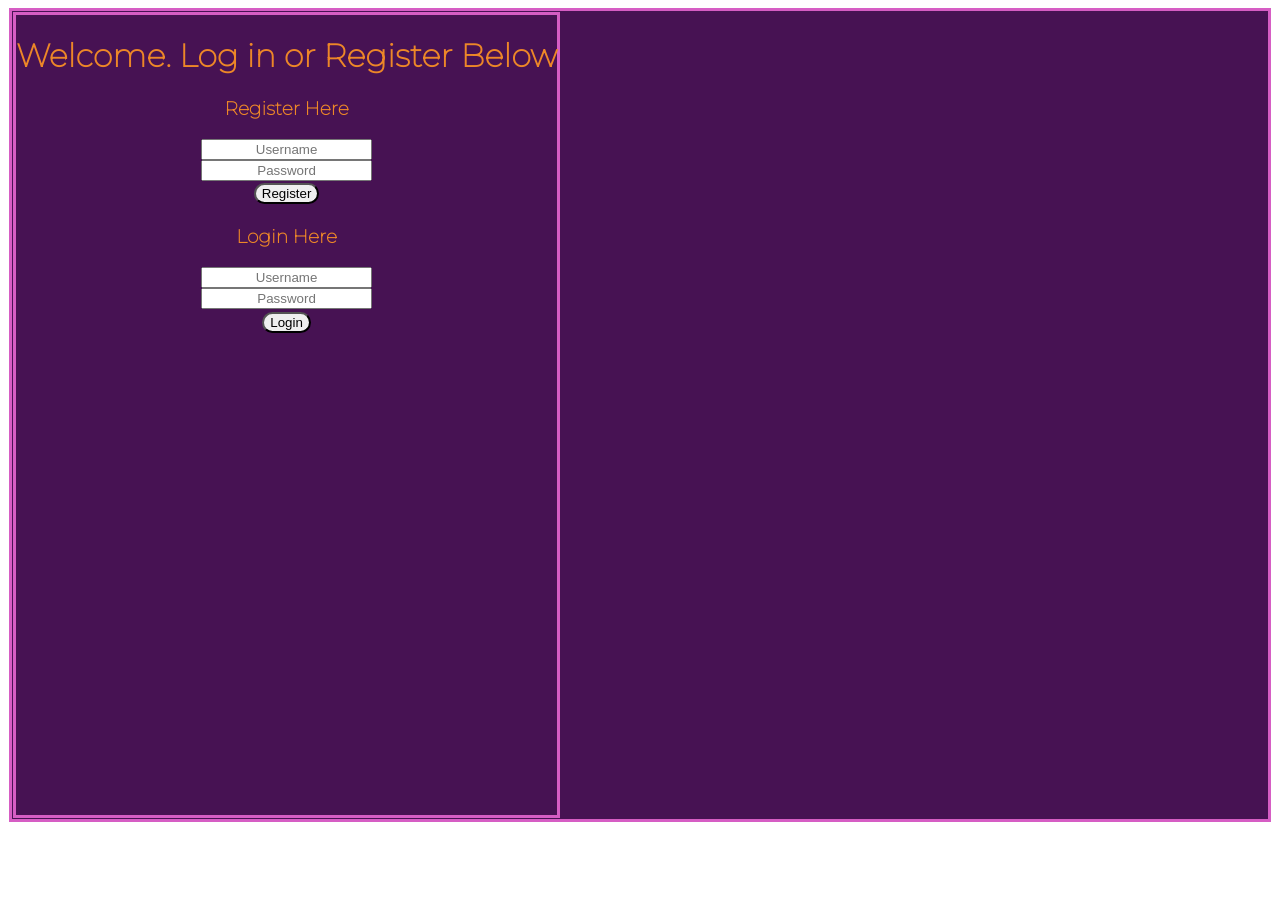
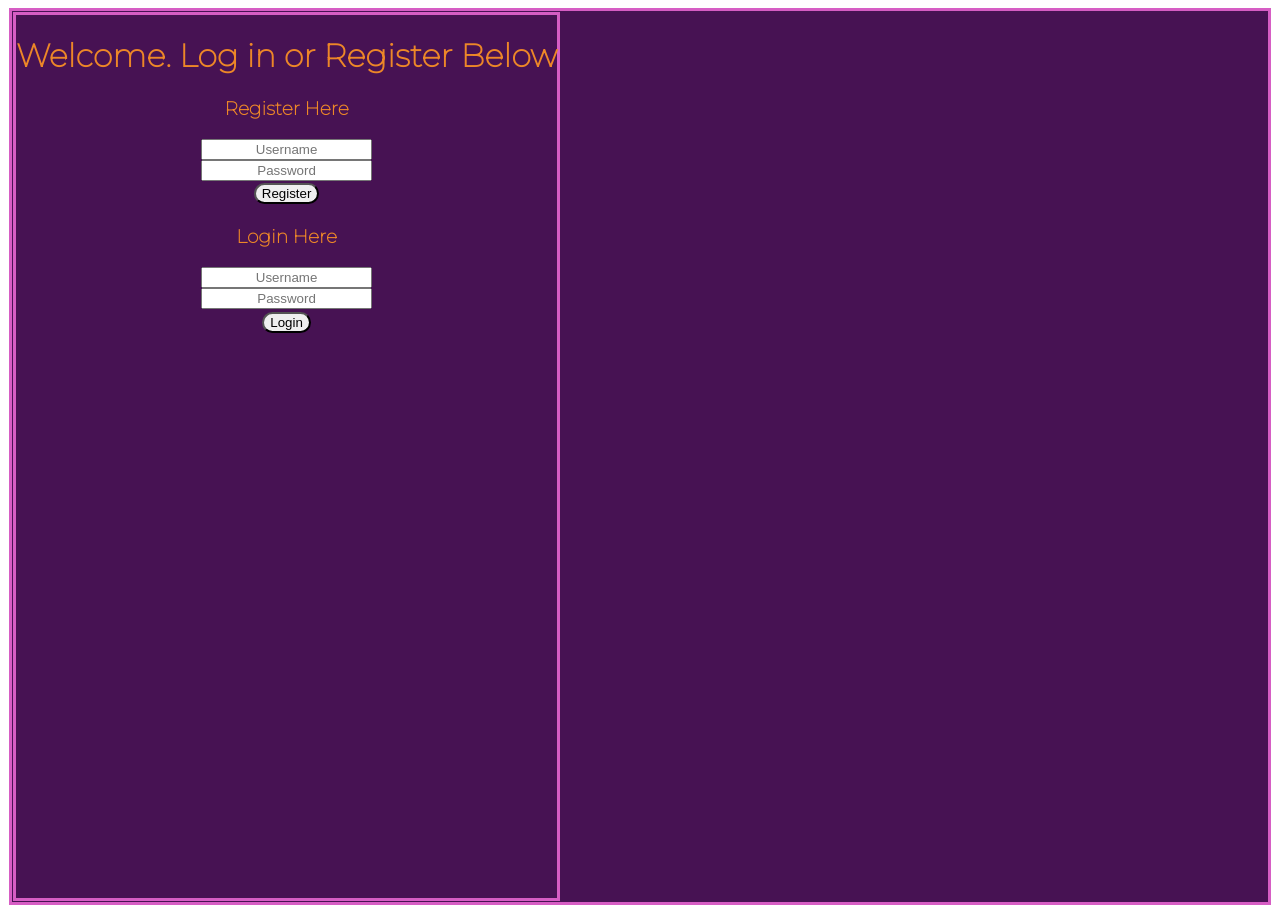
Before and after one commit to pregan23/DoKnotsFront, a Vue app in the folder doknot-front/: page / in a window 1280 px wide. Before the commit the page ends 830 px from the top, so only its background shows below. Built offline with nearby package versions, Linux system fonts and the light colour scheme.

Commit message:
heroku front nope, still works

```diff
--- a/doknot-front/src/App.vue
+++ b/doknot-front/src/App.vue
@@ -89,8 +89,8 @@ export default {
   margin: 1px;
   background-color: rgb(71, 18, 83);
   border: solid 3px rgb(214, 93, 196);
-  height:auto;
-  min-height: 800px;
+  height:100%;
+  min-height: 883px;
 
 
 
--- a/doknot-front/src/components/UserLanding.vue
+++ b/doknot-front/src/components/UserLanding.vue
@@ -5,7 +5,7 @@
         <div >
             <!-- <h2>Here's what you've been working on lately</h2> -->
 
-            <h2 class="sechead" @click="toggleMyDoKnots()">My DoKnots +</h2>
+            <h2 class="sechead" @click="toggleMyDoKnots()">My DoKnots</h2>
             <div class="newDoKnot">
                 <DoKnotForm v-if="newDoKnot" @newStreak="newStreak" @getDoKnotsWithStreaks="getDoKnotsWithStreaks" :currentUserId="currentUserId"/>
             </div>
@@ -13,7 +13,7 @@
                 <button @click="toggleNewDoKnot()">DoKnot Form</button>
                     <div :key="doKnot.id" v-for="doKnot in doKnotsWithStreaks">
                         <div id="doknot">
-                            <h3 id="habit">Have you been {{ doKnot.habit }}?</h3>
+                            <h2 id="habit">Have you been {{ doKnot.habit }}?</h2>
 
 
 
@@ -58,7 +58,7 @@
             <div v-if="shared">
                 <div :key="doKnot.id" v-for="doKnot in sharedDoKnotsWithStreaks.slice(0, 5)">
                     <div id="doknot">
-                                <h3>{{ doKnot.habit }}?</h3>
+                                <h3 id="habit">{{ doKnot.habit }}?</h3>
                                 <!-- <h4>{{ doKnot.alternatives }}</h4> -->
                                 <div   :key="streak.id" v-for="streak in doKnot.Streaks">
                                     <div id="streak" v-if="streak.isActive">
```
